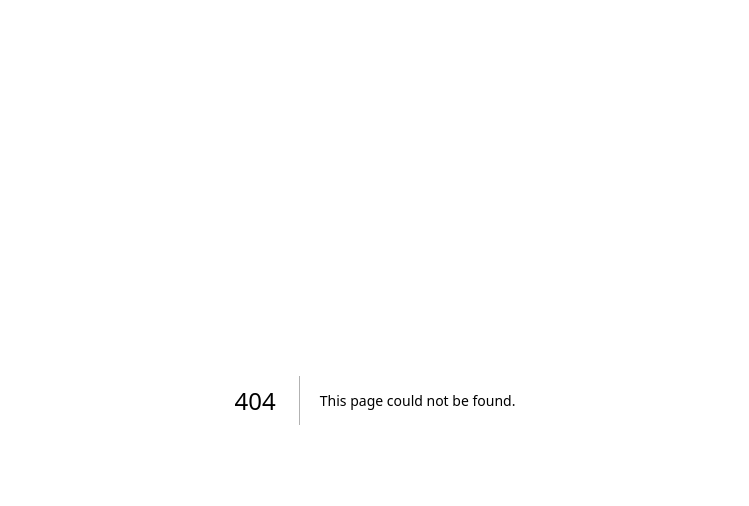
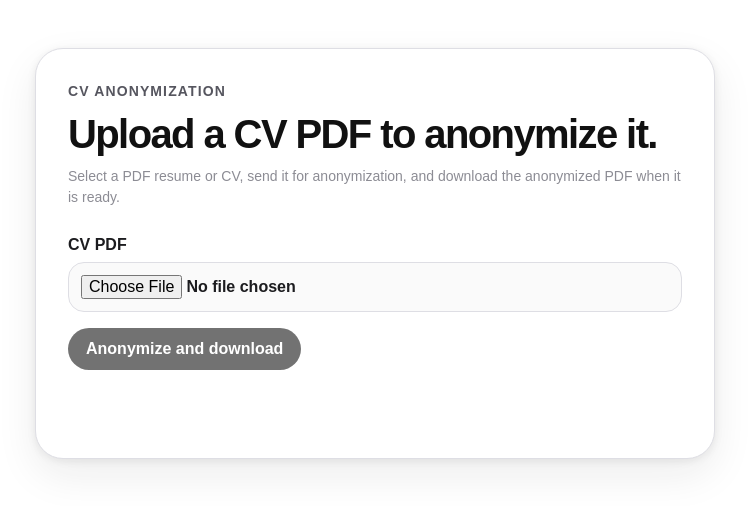
Before and after one commit to relewant-dev/pdf-processor-app, a Next.js app: page /cv-anonymization in a window 1280 px wide. Before the commit this address had no page. Shown: the top 506 px of the page, without its empty margins (265-1014 px from the left). Built offline with nearby package versions, Linux system fonts and the light colour scheme.

Commit message:
feat: add cv anonymization page

```diff
--- a/app/api/client.tsx
+++ b/app/api/client.tsx
@@ -91,3 +91,20 @@ export async function uploadPdfDocument({ file, question, maxChars }: PdfUploadP
 
   return response.json() as Promise<PdfUploadResponse>;
 }
+export async function anonymizeCvPdf(file: File) {
+  const formData = new FormData();
+  formData.append("file", file);
+
+  const response = await fetch("/api/cv/anonymized-pdf", {
+    method: "POST",
+    body: formData,
+  });
+
+  if (!response.ok) {
+    throw new Error(await formatErrorMessage(response));
+  }
+
+  const pdfBlob = await response.blob();
+
+  return pdfBlob.type === "application/pdf" ? pdfBlob : new Blob([pdfBlob], { type: "application/pdf" });
+}
--- /dev/null
+++ b/app/api/cv/anonymized-pdf/route.ts
@@ -0,0 +1,45 @@
+import { NextResponse } from "next/server";
+
+const DEFAULT_BACKEND_URL = "http://localhost:8000";
+const BACKEND_URL = (process.env.BACKEND_URL ?? process.env.NEXT_PUBLIC_BACKEND_URL ?? DEFAULT_BACKEND_URL).replace(
+  /\/$/,
+  "",
+);
+
+export async function POST(request: Request) {
+  let payload: FormData;
+
+  try {
+    payload = await request.formData();
+  } catch (error) {
+    const detail = error instanceof Error ? error.message : "Request body must be valid multipart form data.";
+
+    return NextResponse.json({ detail }, { status: 400 });
+  }
+
+  const backendResponse = await fetch(`${BACKEND_URL}/api/cv/anonymized-pdf`, {
+    method: "POST",
+    body: payload,
+  });
+
+  if (!backendResponse.ok) {
+    const responseText = await backendResponse.text();
+
+    return new NextResponse(responseText || `Request failed with status ${backendResponse.status}`, {
+      status: backendResponse.status,
+      headers: {
+        "Content-Type": backendResponse.headers.get("Content-Type") ?? "text/plain",
+      },
+    });
+  }
+
+  const anonymizedPdf = await backendResponse.arrayBuffer();
+
+  return new NextResponse(anonymizedPdf, {
+    status: backendResponse.status,
+    headers: {
+      "Content-Disposition": backendResponse.headers.get("Content-Disposition") ?? 'attachment; filename="anonymized-cv.pdf"',
+      "Content-Type": backendResponse.headers.get("Content-Type") ?? "application/pdf",
+    },
+  });
+}
--- /dev/null
+++ b/app/cv-anonymization/page.tsx
@@ -0,0 +1,134 @@
+"use client";
+
+import { useEffect, useRef, useState, type ChangeEvent, type FormEvent } from "react";
+
+import { anonymizeCvPdf } from "../api/client";
+
+const PDF_MIME_TYPE = "application/pdf";
+const DOWNLOAD_FILENAME = "anonymized-cv.pdf";
+
+function isPdfFile(file: File) {
+  return file.type === PDF_MIME_TYPE || file.name.toLowerCase().endsWith(".pdf");
+}
+
+function downloadBlobUrl(url: string) {
+  const link = document.createElement("a");
+  link.href = url;
+  link.download = DOWNLOAD_FILENAME;
+  document.body.appendChild(link);
+  link.click();
+  link.remove();
+}
+
+export default function CvAnonymizationPage() {
+  const [selectedFile, setSelectedFile] = useState<File | null>(null);
+  const [downloadUrl, setDownloadUrl] = useState<string | null>(null);
+  const [error, setError] = useState<string | null>(null);
+  const [isLoading, setIsLoading] = useState(false);
+  const downloadUrlRef = useRef<string | null>(null);
+
+  useEffect(() => {
+    downloadUrlRef.current = downloadUrl;
+  }, [downloadUrl]);
+
+  useEffect(() => {
+    return () => {
+      if (downloadUrlRef.current) {
+        URL.revokeObjectURL(downloadUrlRef.current);
+      }
+    };
+  }, []);
+
+  function replaceDownloadUrl(url: string | null) {
+    setDownloadUrl((currentUrl) => {
+      if (currentUrl) {
+        URL.revokeObjectURL(currentUrl);
+      }
+
+      return url;
+    });
+  }
+
+  function handleFileChange(event: ChangeEvent<HTMLInputElement>) {
+    const file = event.target.files?.[0] ?? null;
+    replaceDownloadUrl(null);
+    setSelectedFile(file);
+    setError(null);
+
+    if (file && !isPdfFile(file)) {
+      setError("Please select a PDF file before anonymizing your CV.");
+    }
+  }
+
+  async function handleSubmit(event: FormEvent<HTMLFormElement>) {
+    event.preventDefault();
+    replaceDownloadUrl(null);
+    setError(null);
+
+    if (!selectedFile) {
+      setError("Choose a CV PDF to anonymize.");
+      return;
+    }
+
+    if (!isPdfFile(selectedFile)) {
+      setError("Please select a PDF file before anonymizing your CV.");
+      return;
+    }
+
+    setIsLoading(true);
+
+    try {
+      const anonymizedPdf = await anonymizeCvPdf(selectedFile);
+      const url = URL.createObjectURL(anonymizedPdf);
+      replaceDownloadUrl(url);
+      downloadBlobUrl(url);
+    } catch (caughtError) {
+      setError(caughtError instanceof Error ? caughtError.message : "Unable to anonymize this CV PDF.");
+    } finally {
+      setIsLoading(false);
+    }
+  }
+
+  return (
+    <main className="cv-page-shell" aria-labelledby="cv-page-title">
+      <section className="cv-card">
+        <div className="cv-card__header">
+          <p className="cv-card__eyebrow">CV anonymization</p>
+          <h1 id="cv-page-title">Upload a CV PDF to anonymize it.</h1>
+          <p className="cv-card__description">
+            Select a PDF resume or CV, send it for anonymization, and download the anonymized PDF when it is ready.
+          </p>
+        </div>
+
+        <form className="cv-upload-form" onSubmit={handleSubmit}>
+          <label className="cv-file-field" htmlFor="cv-pdf">
+            <span className="cv-file-field__label">CV PDF</span>
+            <input
+              id="cv-pdf"
+              type="file"
+              name="file"
+              accept="application/pdf,.pdf"
+              onChange={handleFileChange}
+              disabled={isLoading}
+            />
+          </label>
+
+          {selectedFile ? <p className="cv-file-name">Selected: {selectedFile.name}</p> : null}
+
+          <button className="cv-submit-button" type="submit" disabled={isLoading || !selectedFile}>
+            {isLoading ? "Anonymizing CV…" : "Anonymize and download"}
+          </button>
+        </form>
+
+        <div className="cv-status" aria-live="polite">
+          {error ? <p role="alert">{error}</p> : null}
+          {downloadUrl ? (
+            <a className="cv-download-link" href={downloadUrl} download={DOWNLOAD_FILENAME}>
+              Download anonymized CV
+            </a>
+          ) : null}
+        </div>
+      </section>
+    </main>
+  );
+}
--- a/app/globals.css
+++ b/app/globals.css
@@ -321,3 +321,130 @@ button {
     display: none;
   }
 }
+
+.cv-page-shell {
+  min-height: 100vh;
+  display: flex;
+  justify-content: center;
+  padding: 48px 24px;
+}
+
+.cv-card {
+  width: min(100%, 680px);
+  display: flex;
+  flex-direction: column;
+  gap: 28px;
+  align-self: flex-start;
+  padding: 32px;
+  border: 1px solid var(--border);
+  border-radius: 28px;
+  background: #ffffff;
+  box-shadow: var(--shadow);
+}
+
+.cv-card__header {
+  display: flex;
+  flex-direction: column;
+  gap: 10px;
+}
+
+.cv-card__eyebrow,
+.cv-card__description,
+.cv-file-name {
+  margin: 0;
+  color: var(--muted);
+  font-size: 14px;
+  line-height: 1.5;
+}
+
+.cv-card__eyebrow {
+  color: #56565f;
+  font-weight: 700;
+  text-transform: uppercase;
+  letter-spacing: 0.08em;
+}
+
+.cv-card h1 {
+  margin: 0;
+  font-size: clamp(1.75rem, 4vw, 2.5rem);
+  line-height: 1.1;
+  letter-spacing: -0.04em;
+}
+
+.cv-upload-form {
+  display: flex;
+  flex-direction: column;
+  gap: 16px;
+}
+
+.cv-file-field {
+  display: flex;
+  flex-direction: column;
+  gap: 8px;
+  color: #1c1c1f;
+  font-weight: 700;
+}
+
+.cv-file-field input {
+  width: 100%;
+  border: 1px solid var(--border);
+  border-radius: 16px;
+  padding: 12px;
+  background: #fafafa;
+  color: #1c1c1f;
+}
+
+.cv-file-field input:disabled {
+  cursor: not-allowed;
+  opacity: 0.6;
+}
+
+.cv-submit-button,
+.cv-download-link {
+  display: inline-flex;
+  align-items: center;
+  justify-content: center;
+  align-self: flex-start;
+  border-radius: var(--radius-pill);
+  padding: 12px 18px;
+  font-weight: 700;
+  text-decoration: none;
+}
+
+.cv-submit-button {
+  border: 0;
+  background: #000000;
+  color: #ffffff;
+}
+
+.cv-submit-button:hover:not(:disabled) {
+  background: #1a1a1a;
+}
+
+.cv-submit-button:disabled {
+  cursor: not-allowed;
+  opacity: 0.55;
+}
+
+.cv-status {
+  min-height: 28px;
+}
+
+.cv-status p {
+  margin: 0;
+  color: #b42318;
+  font-size: 14px;
+  line-height: 1.5;
+}
+
+.cv-download-link {
+  border: 1px solid var(--border);
+  background: #ffffff;
+  color: #1c1c1f;
+  box-shadow: 0 8px 24px rgba(20, 20, 30, 0.06);
+}
+
+.cv-download-link:hover {
+  border-color: #c7c7cf;
+  background: #f7f7f8;
+}
```
